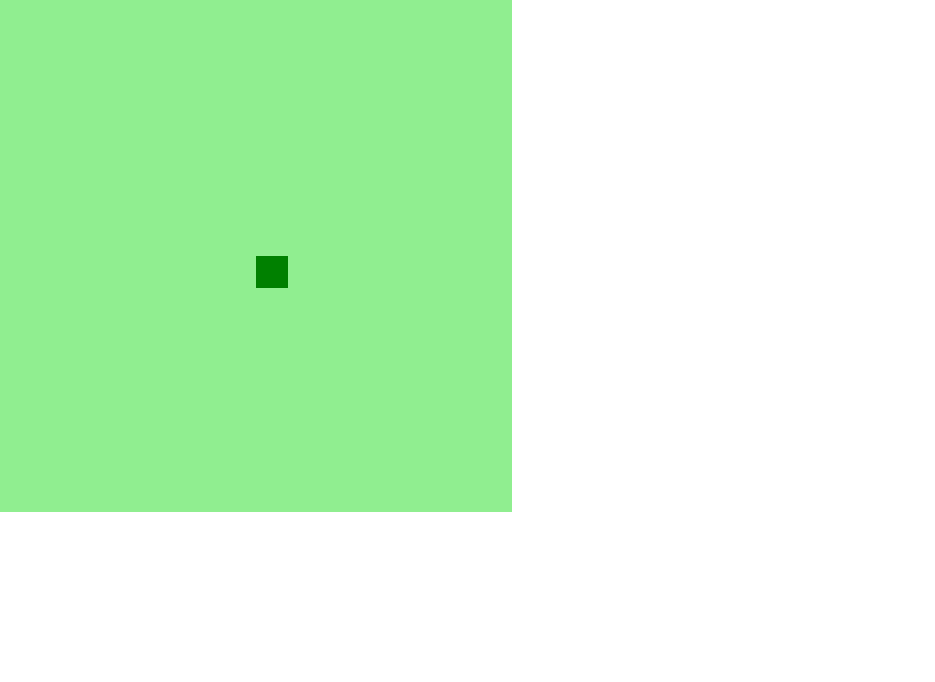
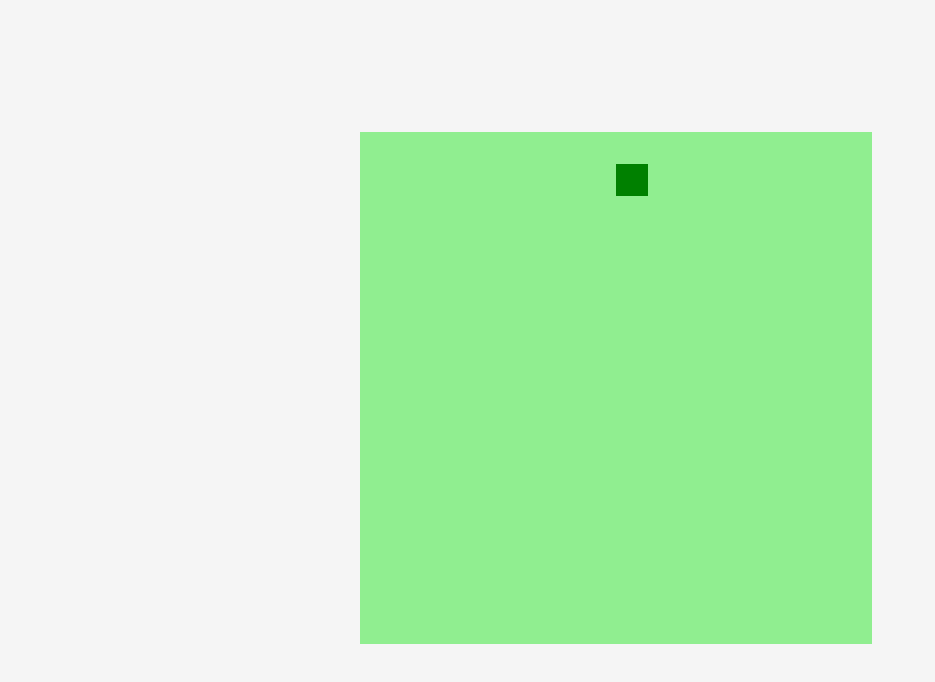
Before and after one commit to ddiogorj/snake_DIO, a plain HTML site: page index.html in a window 1280 px wide. Shown: the whole page, without its empty margins (0-935 px from the left). Drawn offline with Linux system fonts and the light colour scheme.

Commit message:
adição de tela infinita e movimento

```diff
--- a/script.js
+++ b/script.js
@@ -1,30 +1,80 @@
-/* Game snake desenvolvimento html com javascript
-Autor: Diogo Magalhaes
-e-mail: ddiogorj@gmail.com */
-
+//************************************************ */
+/*  Game snake desenvolvimento html com javascript
+    Autor: Diogo Magalhaes
+    e-mail: ddiogorj@gmail.com */
+//*********************************************** */
+// variaveis globais definição da janela principal do jogo e bloco de contrução do cobra.
 let canvas = document.getElementById( "snake" );
 let context = canvas.getContext("2d");
+let direction = "down"; // Definição de variaveis de movimento da cobra
 let box = 32;
-let snake = [];
+let snake = [];  //Define o corpo da cobra com as dimensões 8 * box
 
-//Define tamanho maximo do corpo da cobra com as dimensões 8 * box
 snake[0] = {
     x: 8 * box,
     y: 8 * box
 }
 
+document.addEventListener('keydown', update);
+setInterval(gameStart, 500);
+
+// Criação da janela principal do jogo e do elemento basico que compõe a cobra.
 function criarBG() {
     context.fillStyle = "Lightgreen";
     context.fillRect (0, 0, 16 * box, 16 * box);
 }
-
 // cria a cobrinha
 function criaSnake() {
-    for(let i=0; i < snake.length; i++) {
+    for( i=0 ; i < snake.length ; i++ ) {
         context.fillStyle = "green";
         context.fillRect (snake[i].x , snake[i].y, box, box);
     }
 }
 
-criarBG();
-criaSnake();
+function update(event) {
+    switch (event.keyCode) {
+        case 37: if(direction != "right") direction = "left"; break;
+        case 38: if(direction != "down") direction = "up"; break;
+        case 39: if(direction != "left") direction = "right"; break;
+        case 40: if(direction != "up") direction = "down";  break;
+
+        case 65: if(direction != "right") direction = "left"; break;
+        case 87: if(direction != "down") direction = "up"; break;
+        case 68: if(direction != "left") direction = "right"; break;
+        case 83: if(direction != "up") direction = "down";  break;
+        default: null;
+    }
+}
+
+function moveSnake() {
+    let snakeX = snake[0].x;
+    let snakeY = snake[0].y;
+
+    if(direction == "right") snakeX += box;
+    if(direction == "left") snakeX -= box;
+    if(direction == "up") snakeY -= box;
+    if(direction == "down") snakeY += box;
+
+    snake.pop();
+
+    let newHead = {
+        x: snakeX,
+        y: snakeY
+    };
+    snake.unshift(newHead);
+}
+
+function infinityWall () {
+    if ( snake[0].x > 15 * box && direction == "right" ) snake[0].x = 0;
+    if ( snake[0].y > 15 * box && direction == "down" )  snake[0].y = 0;
+    if ( snake[0].x < 0 && direction == "left" )         snake[0].x = 15 * box;
+    if ( snake[0].y < 0 && direction == "up" )           snake[0].y = 15 * box;
+
+}
+
+function gameStart(){
+    infinityWall()
+    criarBG()
+    criaSnake()
+    moveSnake()
+}
--- a/style.css
+++ b/style.css
@@ -1,4 +1,11 @@
-* {
-    margin: 0;
-    padding: 0;
+body{
+    height: 95vh;
+    width: 95vw;
+    display: flex;
+    flex-direction: column;
+    justify-content: center;
+    align-items: center;
+    background-color:WhiteSmoke;
+    color: darkmagenta;
+    font-family: 'Segoe UI', Tahoma, Geneva, Verdana, sans-serif
 }
```
Also changed, not shown: index.html (line endings or trailing spaces), 1 other file.
